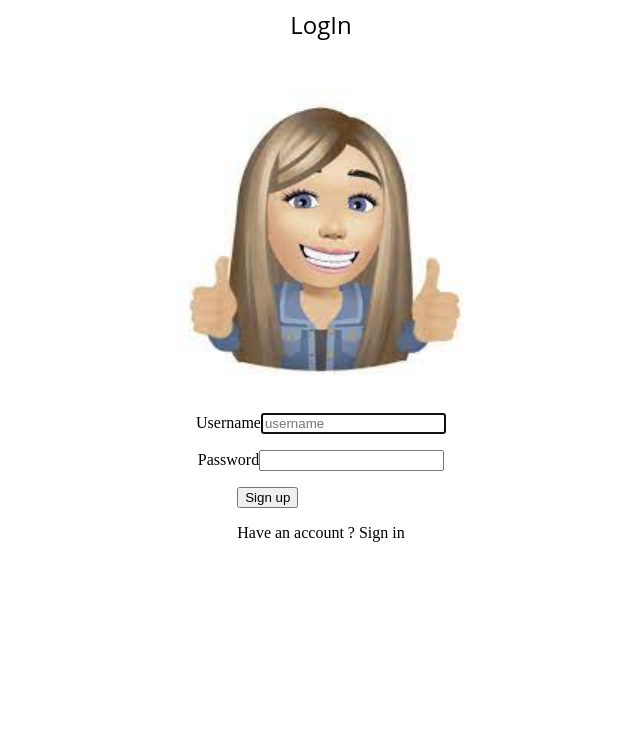
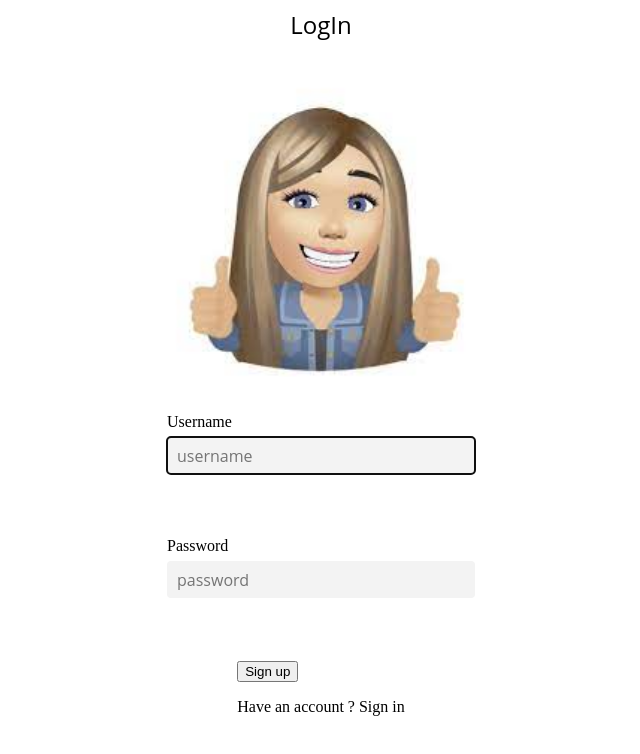
Before and after one commit to scapsa0116/quiq, a React (Create React App) app: page / in a window 1280 px wide. Shown: the top 754 px of the page, without its empty margins (319-959 px from the left). Built offline with nearby package versions, Linux system fonts and the light colour scheme; no server answers.

Commit message:
css the form input

```diff
--- a/src/registration/Login.js
+++ b/src/registration/Login.js
@@ -45,6 +45,7 @@ passwordError} = props;
             <lable htmlFor="password">Password</lable>
             <input
             type="password"
+            placeholder="password"
             required
             value={password}
             onChange={(e) => setPassword(e.target.value)}
--- a/src/registration/index.js
+++ b/src/registration/index.js
@@ -1,2 +1,4 @@
+import './style.css'
+
 export {Login} from './Login'
 export {Signup} from './Signup'
--- a/src/registration/style.css
+++ b/src/registration/style.css
@@ -33,3 +33,45 @@
   flex-direction: column;
   align-items: center;
 }
+
+.form-group {
+  display: flex;
+  flex-direction: column;
+  align-items: flex-start;
+  width: fit-content;
+}
+
+.form-group
+  > label {
+  font-size: 20px;
+}
+
+.form-group
+  > input {
+  margin-top: 6px;
+  min-width: 18em;
+  height: 37px;
+  padding: 0px
+    10px;
+  font-size: 16px;
+  font-family: "Open Sans",
+    sans-serif;
+  background-color: #f3f3f3;
+  border: 0;
+  border-radius: 4px;
+  margin-bottom: 31px;
+  transition: all
+    250ms
+    ease-in-out;
+}
+
+.form-group
+  > input
+  > :focus {
+  outline: none;
+  box-shadow: 0px
+    0px
+    12px
+    0.8px
+    #0e81ce96;
+}
```
